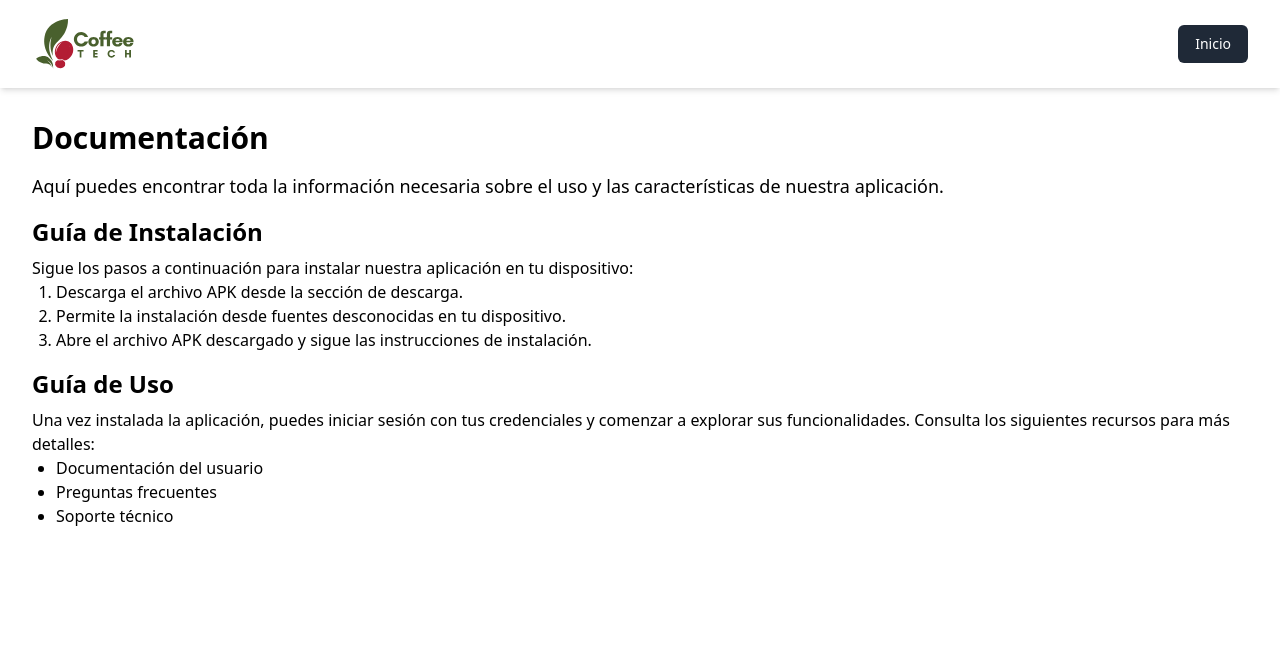
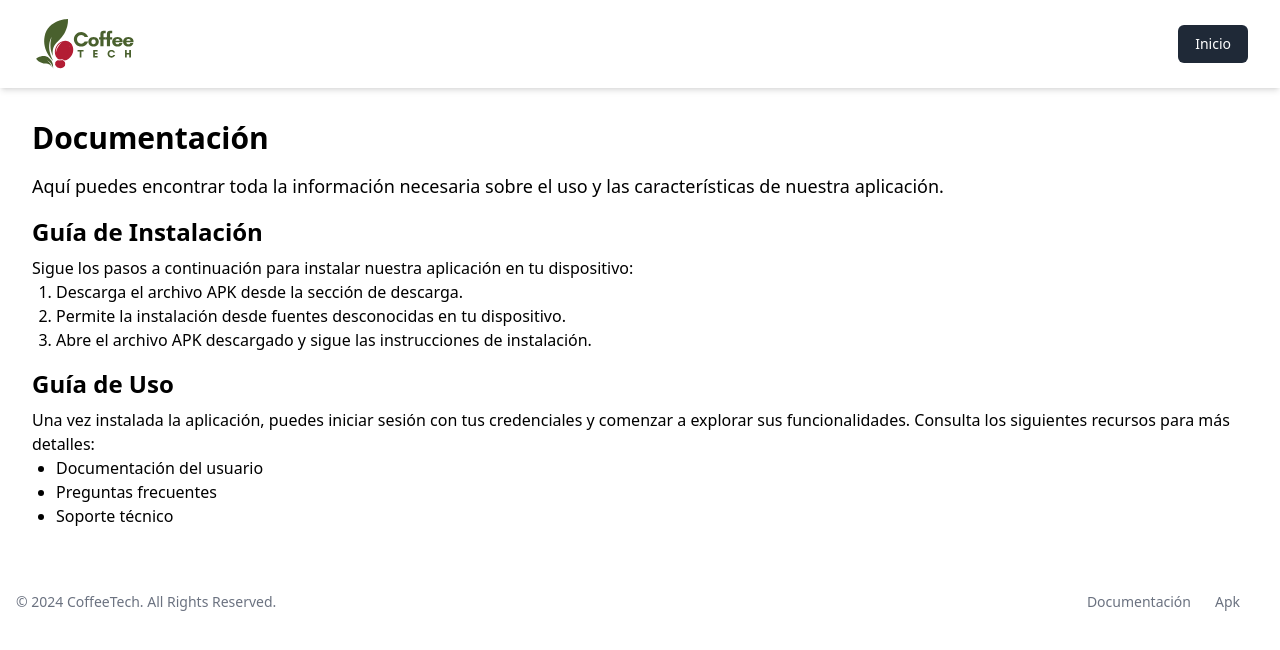
Before and after one commit to PacoValen/CoffeeTechWebApp, a React (Vite) app: page /documentation in a window 1280 px wide. Shown: the top 650 px of the page. Built offline with nearby package versions, Linux system fonts and the light colour scheme.

Commit message:
Add(Footer2): Agregué un footer a los apartados de download y documentacion

```diff
--- a/src/App.tsx
+++ b/src/App.tsx
@@ -25,10 +25,8 @@ export default function App() {
             </>
           }
         />
-        <Route path="/download" element={<Download />} /> //con este codigo nos
-        redirigimos a la otra pagina
-        <Route path="/documentation" element={<Documentation />} /> //con este
-        codigo nos redirigimos a la otra pagina
+        <Route path="/download" element={<Download />} /> //con este codigo nos redirigimos a la otra pagina
+        <Route path="/documentation" element={<Documentation />} /> //con este codigo nos redirigimos a la otra pagina
       </Routes>
     </Router>
   );
--- /dev/null
+++ b/src/common/Footer2.tsx
@@ -0,0 +1,30 @@
+import { Link } from "react-router-dom";
+
+function Footer2() {
+  return (
+    <footer className="m-4 mx-auto flex w-full rounded-lg">
+      <div className="mx-auto w-full max-w-screen-xl p-4 md:flex md:items-center md:justify-between">
+        <span className="hidden text-sm text-gray-500 md:inline md:text-center dark:text-gray-400">
+          © 2024{" "}
+          <a href="#" className="hover:underline">
+            CoffeeTech
+          </a>
+          . All Rights Reserved.
+        </span>
+        <ul className="mt-3 flex flex-wrap items-center justify-center text-sm font-medium text-gray-500 sm:mt-0 dark:text-gray-400">
+          <li>
+            <Link to="/documentation" className="me-4 hover:underline md:me-6">
+              Documentación
+            </Link>
+          </li>
+          <li>
+            <Link to="/download" className="me-4 hover:underline md:me-6">
+              Apk
+            </Link>
+          </li>
+        </ul>
+      </div>
+    </footer>
+  );
+}
+export default Footer2;
--- a/src/sections/Documentation.tsx
+++ b/src/sections/Documentation.tsx
@@ -1,3 +1,4 @@
+import Footer2 from '../common/Footer2';
 import Nav2 from '../common/Nav2';
 
 const Documentacion = () => {
@@ -29,6 +30,7 @@ const Documentacion = () => {
         </ul>
       </p>
     </div>
+    <Footer2 />
     </>
   );
 };
--- a/src/sections/Download.tsx
+++ b/src/sections/Download.tsx
@@ -1,6 +1,7 @@
 import Nav2 from '../common/Nav2';
 import { Download as DownloadIcon } from 'lucide-react'; // Asegúrate de que 'lucide-react' esté instalado
 import Logo from '../assets/copalogo.png'; // Verifica que la ruta y el nombre del archivo sean correctos
+import Footer2 from '../common/Footer2';
 
 const Download = () => {
   return (
@@ -26,6 +27,7 @@ const Download = () => {
           <p className="mt-8 text-sm text-gray-500">Versión 1.0.0 - Última actualización: Agosto 2024</p>
         </div>
       </section>
+      <Footer2 />
     </>
   );
 };
```
